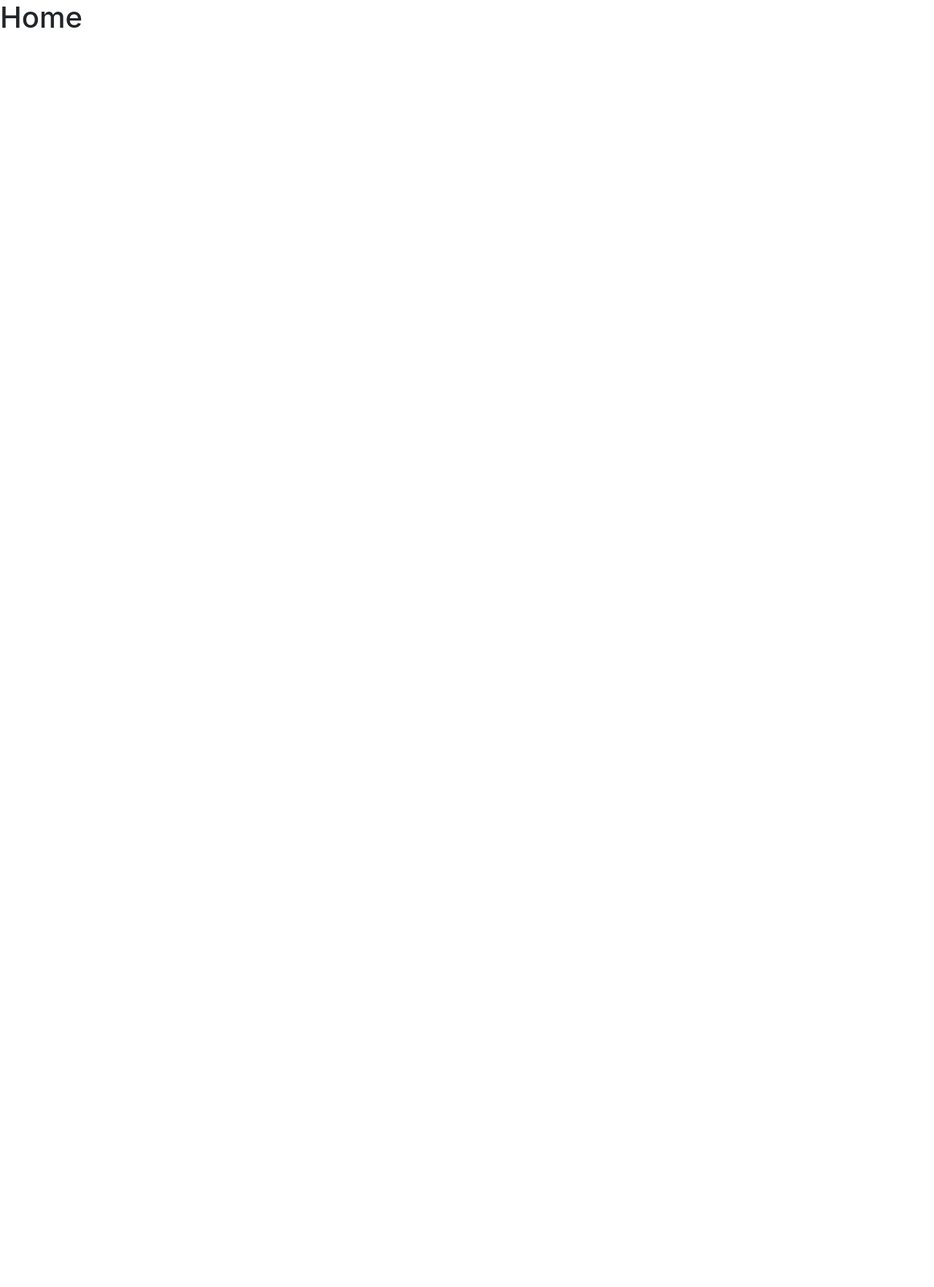
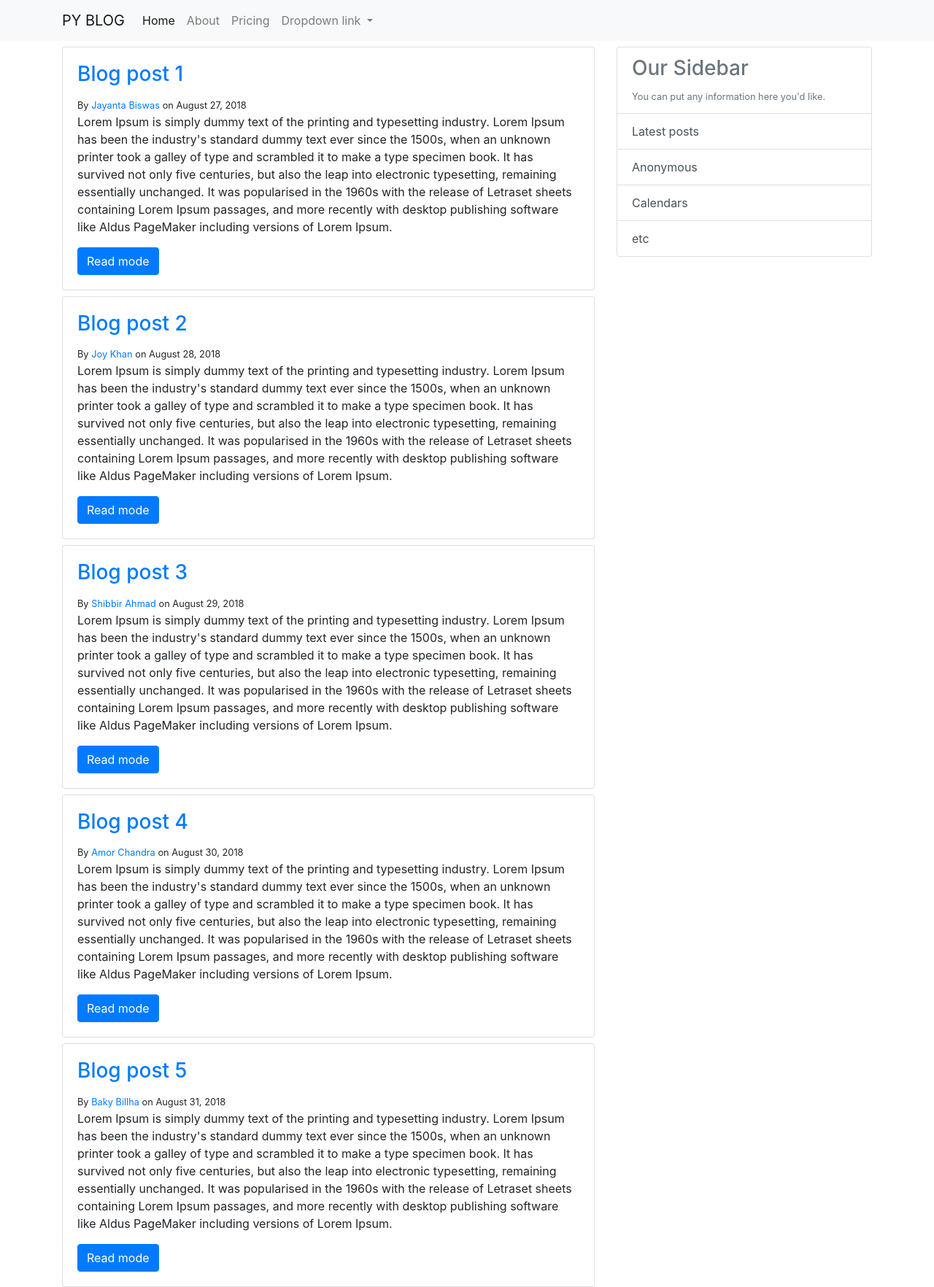
Before and after one commit to bjayanta/django-project, a Django app: page / in a window 1280 px wide. Before the commit the page is almost empty. Shown: the whole page at 73% size. Before the commit the page ends 38 px from the top, so only its background shows below. Run offline with Django 3.2, Linux system fonts and the light colour scheme; some libraries are stand-ins or nearby versions.

Commit message:
add design and static files

```diff
--- /dev/null
+++ b/blog/static/css/app.css
@@ -0,0 +1,3 @@
+article.card, div.list-group.right-aside {
+    margin-top: 8px;
+}
--- a/blog/templates/base.html
+++ b/blog/templates/base.html
@@ -1,3 +1,4 @@
+{% load static %}
 <!DOCTYPE html>
 <html lang="en">
 <head>
@@ -9,10 +10,74 @@
 
     <!-- stylesheet -->
     <link rel="stylesheet" href="https://stackpath.bootstrapcdn.com/bootstrap/4.4.1/css/bootstrap.min.css" integrity="sha384-Vkoo8x4CGsO3+Hhxv8T/Q5PaXtkKtu6ug5TOeNV6gBiFeWPGFN9MuhOf23Q9Ifjh" crossorigin="anonymous">
+    <link rel="stylesheet" href="{% static 'css/app.css' %}">
 </head>
 <body>
 
-    {% block content %}{% endblock %}
+    <!-- navigation -->
+    <nav class="navbar navbar-expand-lg navbar-light bg-light">
+        <div class="container">
+            <a class="navbar-brand" href="{% url 'blog.home' %}">PY BLOG</a>
+
+            <button class="navbar-toggler" type="button" data-toggle="collapse" data-target="#navbarNavDropdown" aria-controls="navbarNavDropdown" aria-expanded="false" aria-label="Toggle navigation">
+                <span class="navbar-toggler-icon"></span>
+            </button>
+
+            <div class="collapse navbar-collapse" id="navbarNavDropdown">
+                <ul class="navbar-nav">
+                    <li class="nav-item active">
+                        <a class="nav-link" href="{% url 'blog.home' %}">
+                            Home <span class="sr-only">(current)</span>
+                        </a>
+                    </li>
+
+                    <li class="nav-item">
+                        <a class="nav-link" href="{% url 'blog.about' %}">About</a>
+                    </li>
+
+                    <li class="nav-item">
+                        <a class="nav-link" href="#">Pricing</a>
+                    </li>
+
+                    <li class="nav-item dropdown">
+                        <a class="nav-link dropdown-toggle" href="#" id="navbarDropdownMenuLink" role="button" data-toggle="dropdown" aria-haspopup="true" aria-expanded="false">
+                            Dropdown link
+                        </a>
+
+                        <div class="dropdown-menu" aria-labelledby="navbarDropdownMenuLink">
+                            <a class="dropdown-item" href="#">Action</a>
+                            <a class="dropdown-item" href="#">Another action</a>
+                            <a class="dropdown-item" href="#">Something else here</a>
+                        </div>
+                    </li>
+                </ul>
+            </div>
+        </div>
+    </nav>
+
+    <!-- main container -->
+    <main role="main" class="container">
+        <div class="row">
+            <div class="col-md-8">
+                {% block content %}{% endblock %}
+            </div>
+
+            <!-- right sidebar -->
+            <div class="col-md-4">
+                <div class="list-group right-aside">
+                    <div class="list-group-item list-group-item-action disabled">
+                        <h3>Our Sidebar</h3>
+                        <small>You can put any information here you'd like.</small>
+                    </div>
+
+                    <a href="#" class="list-group-item list-group-item-action">Latest posts</a>
+                    <a href="#" class="list-group-item list-group-item-action">Anonymous</a>
+                    <a href="#" class="list-group-item list-group-item-action">Calendars</a>
+                    <a href="#" class="list-group-item list-group-item-action">etc</a>
+                </div>
+            </div>
+        </div>
+    </div>
 
     <!-- scripts -->
     <script src="https://code.jquery.com/jquery-3.4.1.slim.min.js" integrity="sha384-J6qa4849blE2+poT4WnyKhv5vZF5SrPo0iEjwBvKU7imGFAV0wwj1yYfoRSJoZ+n" crossorigin="anonymous"></script>
--- a/blog/templates/home.html
+++ b/blog/templates/home.html
@@ -1,5 +1,17 @@
 {% extends 'base.html' %}
 
 {% block content %}
-    <h1>Home</h1>
+
+    <!-- posts -->
+    {% for post in posts %}
+        <article class="card">
+            <div class="card-body">
+                <h3 class="card-title"><a href="#">{{ post.title }}</a></h3>
+                <small>By <a href="#">{{ post.author }}</a> on {{ post.date_posted }}</small>
+                <p class="card-text">{{ post.content }}</p>
+                <a href="#" class="btn btn-primary">Read mode</a>
+            </div>
+        </article>
+    {% endfor %}
+
 {% endblock %}
--- a/blog/views.py
+++ b/blog/views.py
@@ -4,22 +4,56 @@ from django.views import View
 
 # home view
 class Home(View):
-    data = {}
+    context = {
+        'posts': [
+            {
+                'author': 'Jayanta Biswas',
+                'title': 'Blog post 1',
+                'content': 'Lorem Ipsum is simply dummy text of the printing and typesetting industry. Lorem Ipsum has been the industry\'s standard dummy text ever since the 1500s, when an unknown printer took a galley of type and scrambled it to make a type specimen book. It has survived not only five centuries, but also the leap into electronic typesetting, remaining essentially unchanged. It was popularised in the 1960s with the release of Letraset sheets containing Lorem Ipsum passages, and more recently with desktop publishing software like Aldus PageMaker including versions of Lorem Ipsum.',
+                'date_posted': 'August 27, 2018'
+            },
+            {
+                'author': 'Joy Khan',
+                'title': 'Blog post 2',
+                'content': 'Lorem Ipsum is simply dummy text of the printing and typesetting industry. Lorem Ipsum has been the industry\'s standard dummy text ever since the 1500s, when an unknown printer took a galley of type and scrambled it to make a type specimen book. It has survived not only five centuries, but also the leap into electronic typesetting, remaining essentially unchanged. It was popularised in the 1960s with the release of Letraset sheets containing Lorem Ipsum passages, and more recently with desktop publishing software like Aldus PageMaker including versions of Lorem Ipsum.',
+                'date_posted': 'August 28, 2018'
+            },
+            {
+                'author':
+                'Shibbir Ahmad',
+                'title': 'Blog post 3',
+                'content': 'Lorem Ipsum is simply dummy text of the printing and typesetting industry. Lorem Ipsum has been the industry\'s standard dummy text ever since the 1500s, when an unknown printer took a galley of type and scrambled it to make a type specimen book. It has survived not only five centuries, but also the leap into electronic typesetting, remaining essentially unchanged. It was popularised in the 1960s with the release of Letraset sheets containing Lorem Ipsum passages, and more recently with desktop publishing software like Aldus PageMaker including versions of Lorem Ipsum.',
+                'date_posted': 'August 29, 2018'
+            },
+            {
+                'author': 'Amor Chandra',
+                'title': 'Blog post 4',
+                'content': 'Lorem Ipsum is simply dummy text of the printing and typesetting industry. Lorem Ipsum has been the industry\'s standard dummy text ever since the 1500s, when an unknown printer took a galley of type and scrambled it to make a type specimen book. It has survived not only five centuries, but also the leap into electronic typesetting, remaining essentially unchanged. It was popularised in the 1960s with the release of Letraset sheets containing Lorem Ipsum passages, and more recently with desktop publishing software like Aldus PageMaker including versions of Lorem Ipsum.',
+                'date_posted': 'August 30, 2018'
+            },
+            {
+                'author': 'Baky Billha',
+                'title': 'Blog post 5',
+                'content': 'Lorem Ipsum is simply dummy text of the printing and typesetting industry. Lorem Ipsum has been the industry\'s standard dummy text ever since the 1500s, when an unknown printer took a galley of type and scrambled it to make a type specimen book. It has survived not only five centuries, but also the leap into electronic typesetting, remaining essentially unchanged. It was popularised in the 1960s with the release of Letraset sheets containing Lorem Ipsum passages, and more recently with desktop publishing software like Aldus PageMaker including versions of Lorem Ipsum.',
+                'date_posted': 'August 31, 2018'
+            },
+        ]
+    }
 
     def get(self, request):
-        return render(request, 'home.html', self.data)
+        return render(request, 'home.html', self.context)
 
     def post(self, request):
         pass
 
 # about view
 class About(View):
-    data = {
+    context = {
         'title': 'About',
     }
 
     def get(self, request):
-        return render(request, 'about.html', self.data)
+        return render(request, 'about.html', self.context)
 
     def post(self, request):
         pass
```
